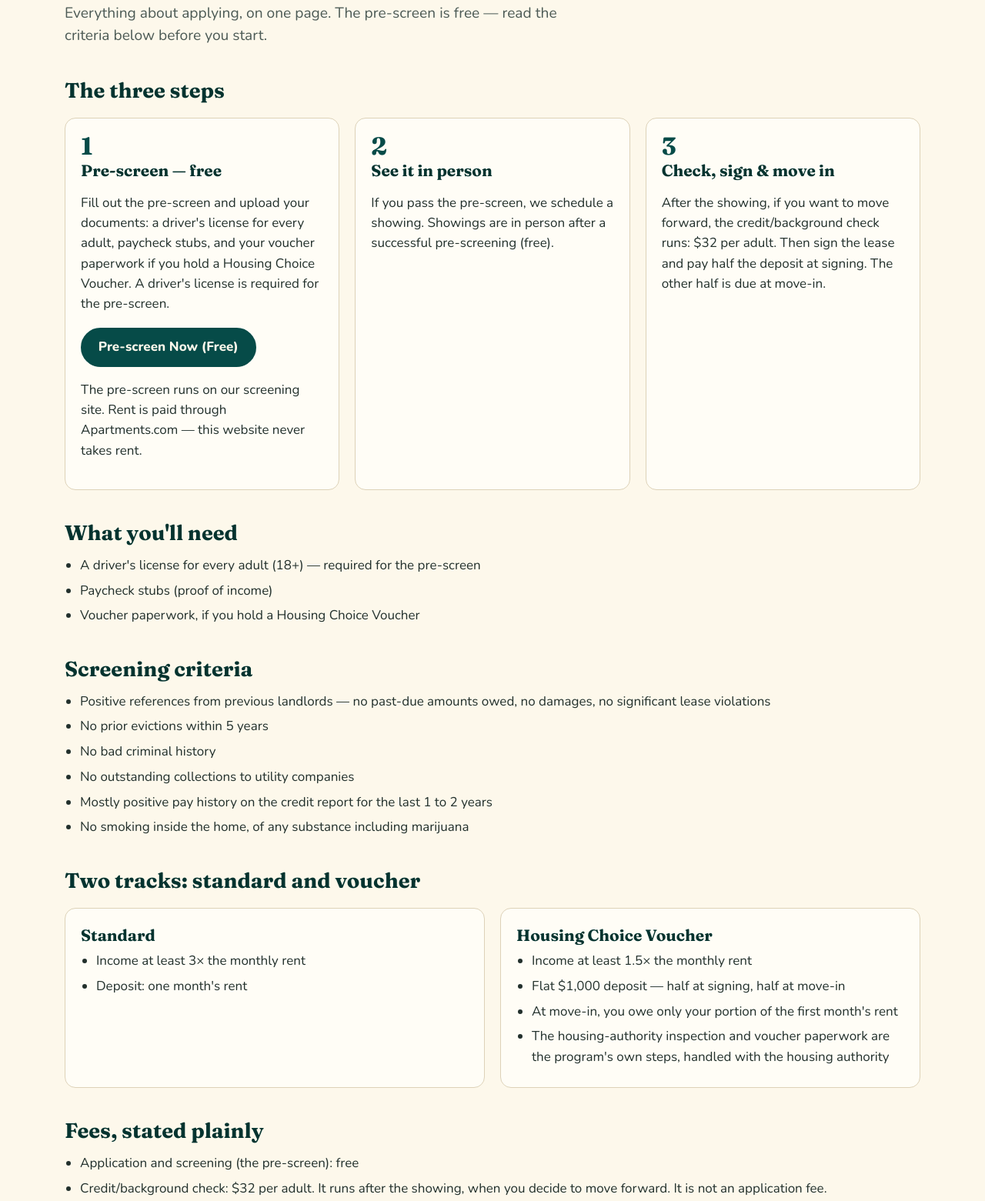
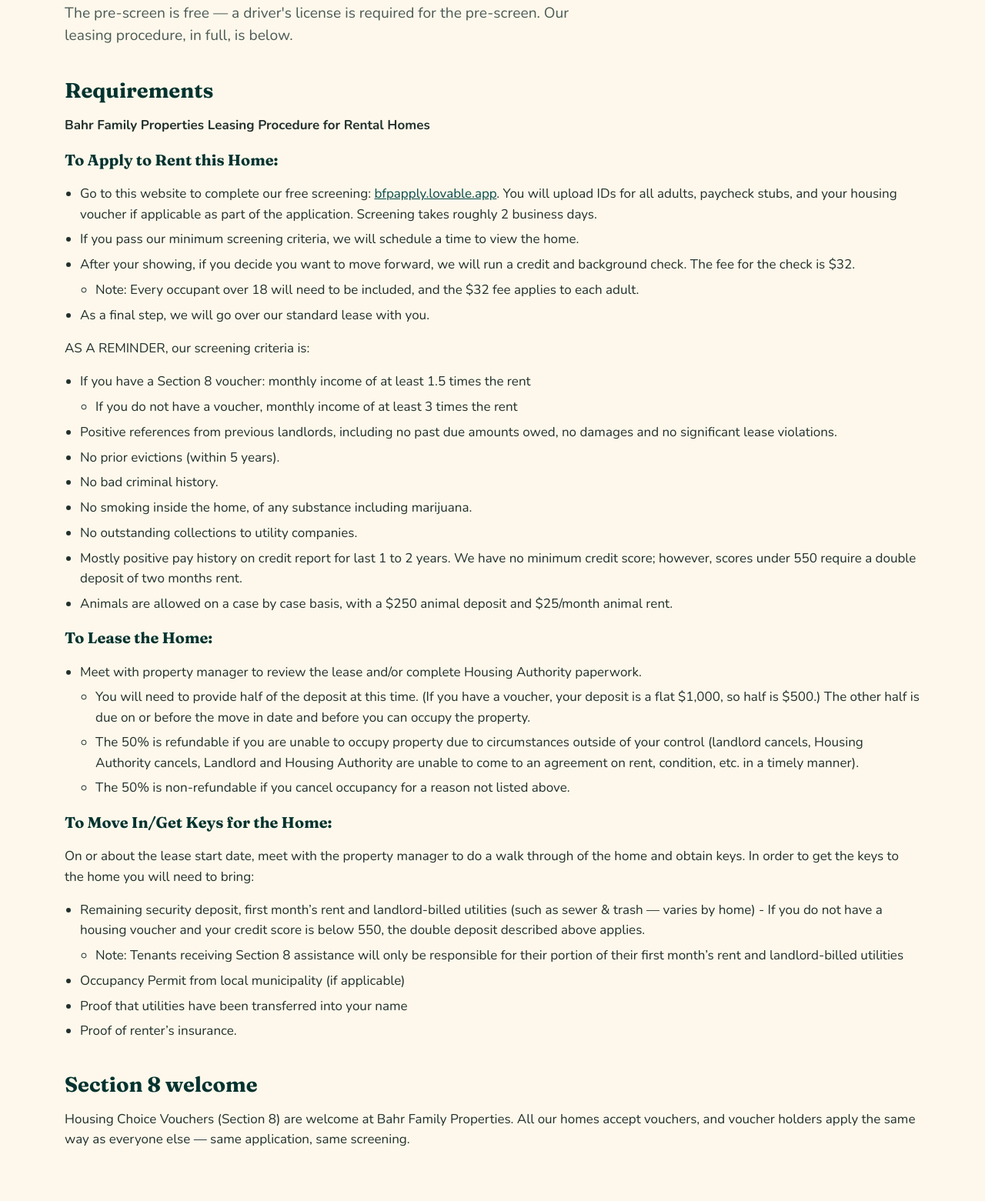
Before and after one commit to Curlybwc/bfp-website, an Eleventy site: page src/how-to-apply.njk in a window 1280 px wide. Shown: the part 289-1850 px from the top of the page at 77% size. Built offline with nearby package versions, Linux system fonts and the light colour scheme; Eleventy itself is replaced by a stand-in of ours; files that its build step writes are made by us from their sources.

Commit message:
Requirements = the Process Info document's own text (Jen ruling)
How to Apply now carries the 'BFP Process Info for Tenants' document
verbatim under a Requirements heading, in the document's own structure
(To Apply / screening criteria / To Lease / To Move In), replacing the
paraphrase sections. It carries tonight's final document edits:
'Screening takes roughly 2 business days', 'We have no minimum credit
score; however, scores under 550 require a double deposit of two months
rent', and 'landlord-billed utilities (such as sewer & trash — varies by
home)'. The under-550 mechanic is the DOUBLE DEPOSIT everywhere — no
'first and last' phrasing survives anywhere in the site copy (detail-page
block aligned the same way). ONE OMISSION, by Jen's standing site rule:
the document's footer phone line is not printed online.

```diff
--- a/src/how-to-apply.njk
+++ b/src/how-to-apply.njk
@@ -2,106 +2,75 @@
 layout: layouts/base.njk
 title: How to Apply & Requirements
 permalink: /how-to-apply/
-description: How to apply for a Bahr Family Properties home — the steps, what you'll need, screening criteria, both income tracks, fees, and move-in facts.
+description: How to apply for a Bahr Family Properties home — the leasing procedure and screening criteria, in full.
 ---
 <div class="wrap page">
   <h1>How to Apply &amp; Requirements</h1>
-  <p class="lede">Everything about applying, on one page. The pre-screen is free — read the criteria below before you start.</p>
+  <p class="lede">The pre-screen is free — a driver's license is required for the pre-screen. Our leasing procedure, in full, is below.</p>
 
-  <section class="section" aria-labelledby="steps-h">
-    <h2 id="steps-h">The three steps</h2>
-    <div class="steps-grid">
-      <div class="step-card">
-        <p class="step-num">1</p>
-        <h3>Pre-screen — free</h3>
-        <p>Fill out the pre-screen and upload your documents: a driver's license for every adult, paycheck stubs, and your voucher paperwork if you hold a Housing Choice Voucher. A driver's license is required for the pre-screen.</p>
-        <p><a class="btn btn-primary" href="https://bfpapply.lovable.app/apply">Pre-screen Now (Free)</a></p>
-        <p>The pre-screen runs on our screening site. Rent is paid through Apartments.com — this website never takes rent.</p>
-      </div>
-      <div class="step-card">
-        <p class="step-num">2</p>
-        <h3>See it in person</h3>
-        <p>If you pass the pre-screen, we schedule a showing. Showings are in person after a successful pre-screening (free).</p>
-      </div>
-      <div class="step-card">
-        <p class="step-num">3</p>
-        <h3>Check, sign &amp; move in</h3>
-        <p>After the showing, if you want to move forward, the credit/background check runs: $32 per adult. Then sign the lease and pay half the deposit at signing. The other half is due at move-in.</p>
-      </div>
-    </div>
-  </section>
+  {# The Requirements are the Process Info document's own text, verbatim
+     (Jen's ruling 2026-11-25: "I would put the doc text online under
+     requirements"). The document's footer phone line is the one omission:
+     no phone number is printed on this site. #}
+  <section class="section" aria-labelledby="req-h">
+    <h2 id="req-h">Requirements</h2>
+    <p><strong>Bahr Family Properties Leasing Procedure for Rental Homes</strong></p>
 
-  <section class="section" aria-labelledby="need-h">
-    <h2 id="need-h">What you'll need</h2>
+    <h3>To Apply to Rent this Home:</h3>
     <ul class="plain-list">
-      <li>A driver's license for every adult (18+) — required for the pre-screen</li>
-      <li>Paycheck stubs (proof of income)</li>
-      <li>Voucher paperwork, if you hold a Housing Choice Voucher</li>
+      <li>Go to this website to complete our free screening: <a href="https://bfpapply.lovable.app">bfpapply.lovable.app</a>. You will upload IDs for all adults, paycheck stubs, and your housing voucher if applicable as part of the application. Screening takes roughly 2 business days.</li>
+      <li>If you pass our minimum screening criteria, we will schedule a time to view the home.</li>
+      <li>After your showing, if you decide you want to move forward, we will run a credit and background check. The fee for the check is $32.
+        <ul class="plain-list">
+          <li>Note: Every occupant over 18 will need to be included, and the $32 fee applies to each adult.</li>
+        </ul>
+      </li>
+      <li>As a final step, we will go over our standard lease with you.</li>
     </ul>
-  </section>
 
-  <section class="section" aria-labelledby="criteria-h">
-    <h2 id="criteria-h">Screening criteria</h2>
+    <p>AS A REMINDER, our screening criteria is:</p>
     <ul class="plain-list">
-      <li>Positive references from previous landlords — no past-due amounts owed, no damages, no significant lease violations</li>
-      <li>No prior evictions within 5 years</li>
-      <li>No bad criminal history</li>
-      <li>No outstanding collections to utility companies</li>
-      <li>Mostly positive pay history on the credit report for the last 1 to 2 years</li>
-      <li>No smoking inside the home, of any substance including marijuana</li>
+      <li>If you have a Section 8 voucher: monthly income of at least 1.5 times the rent
+        <ul class="plain-list">
+          <li>If you do not have a voucher, monthly income of at least 3 times the rent</li>
+        </ul>
+      </li>
+      <li>Positive references from previous landlords, including no past due amounts owed, no damages and no significant lease violations.</li>
+      <li>No prior evictions (within 5 years).</li>
+      <li>No bad criminal history.</li>
+      <li>No smoking inside the home, of any substance including marijuana.</li>
+      <li>No outstanding collections to utility companies.</li>
+      <li>Mostly positive pay history on credit report for last 1 to 2 years. We have no minimum credit score; however, scores under 550 require a double deposit of two months rent.</li>
+      <li>Animals are allowed on a case by case basis, with a $250 animal deposit and $25/month animal rent.</li>
     </ul>
-  </section>
 
-  <section class="section" aria-labelledby="tracks-h">
-    <h2 id="tracks-h">Two tracks: standard and voucher</h2>
-    <div class="tracks-grid">
-      <div class="track-card">
-        <h3>Standard</h3>
+    <h3>To Lease the Home:</h3>
+    <ul class="plain-list">
+      <li>Meet with property manager to review the lease and/or complete Housing Authority paperwork.
         <ul class="plain-list">
-          <li>Income at least 3× the monthly rent</li>
-          <li>Deposit: one month's rent</li>
+          <li>You will need to provide half of the deposit at this time. (If you have a voucher, your deposit is a flat $1,000, so half is $500.) The other half is due on or before the move in date and before you can occupy the property.</li>
+          <li>The 50% is refundable if you are unable to occupy property due to circumstances outside of your control (landlord cancels, Housing Authority cancels, Landlord and Housing Authority are unable to come to an agreement on rent, condition, etc. in a timely manner).</li>
+          <li>The 50% is non-refundable if you cancel occupancy for a reason not listed above.</li>
         </ul>
-      </div>
-      <div class="track-card">
-        <h3>Housing Choice Voucher</h3>
+      </li>
+    </ul>
+
+    <h3>To Move In/Get Keys for the Home:</h3>
+    <p>On or about the lease start date, meet with the property manager to do a walk through of the home and obtain keys. In order to get the keys to the home you will need to bring:</p>
+    <ul class="plain-list">
+      <li>Remaining security deposit, first month’s rent and landlord-billed utilities (such as sewer &amp; trash — varies by home) - If you do not have a housing voucher and your credit score is below 550, the double deposit described above applies.
         <ul class="plain-list">
-          <li>Income at least 1.5× the monthly rent</li>
-          <li>Flat $1,000 deposit — half at signing, half at move-in</li>
-          <li>At move-in, you owe only your portion of the first month's rent</li>
-          <li>The housing-authority inspection and voucher paperwork are the program's own steps, handled with the housing authority</li>
+          <li>Note: Tenants receiving Section 8 assistance will only be responsible for their portion of their first month’s rent and landlord-billed utilities</li>
         </ul>
-      </div>
-    </div>
-  </section>
-
-  <section class="section" aria-labelledby="fees-h">
-    <h2 id="fees-h">Fees, stated plainly</h2>
-    <ul class="plain-list">
-      <li>Application and screening (the pre-screen): free</li>
-      <li>Credit/background check: $32 per adult. It runs after the showing, when you decide to move forward. It is not an application fee.</li>
+      </li>
+      <li>Occupancy Permit from local municipality (if applicable)</li>
+      <li>Proof that utilities have been transferred into your name</li>
+      <li>Proof of renter’s insurance.</li>
     </ul>
-  </section>
-
-  <section class="section" aria-labelledby="movein-h">
-    <h2 id="movein-h">Move-in</h2>
-    <ul class="plain-list">
-      <li>Proof of renter's insurance</li>
-      <li>Utilities transferred into your name</li>
-      <li>An occupancy permit, where your city requires one</li>
-      <li>Credit score under 550 (standard track): first month's rent and last month's rent are due at move-in</li>
-      <li>Voucher holders: only your portion of the first month's rent at move-in</li>
-      <li>Sewer and trash billed by Bahr Family Properties are due at move-in</li>
-    </ul>
-    <p>The deposit is paid in two halves — half at signing, half at move-in. If Bahr Family Properties or the housing authority cancels before move-in, the halves are refundable. If you cancel, they are non-refundable.</p>
   </section>
 
   <section class="section" aria-labelledby="s8-h">
     <h2 id="s8-h">Section 8 welcome</h2>
     <p>Housing Choice Vouchers (Section 8) are welcome at Bahr Family Properties. All our homes accept vouchers, and voucher holders apply the same way as everyone else — same application, same screening.</p>
   </section>
-
-  <section class="section" aria-labelledby="pets-h">
-    <h2 id="pets-h">Animals</h2>
-    <p>Animals are considered case by case for each home. Where an animal is approved, a $250 animal deposit and $25/month animal rent apply.</p>
-  </section>
 </div>
```
Also changed, not shown: src/home-detail.njk (+4 -4 lines).
